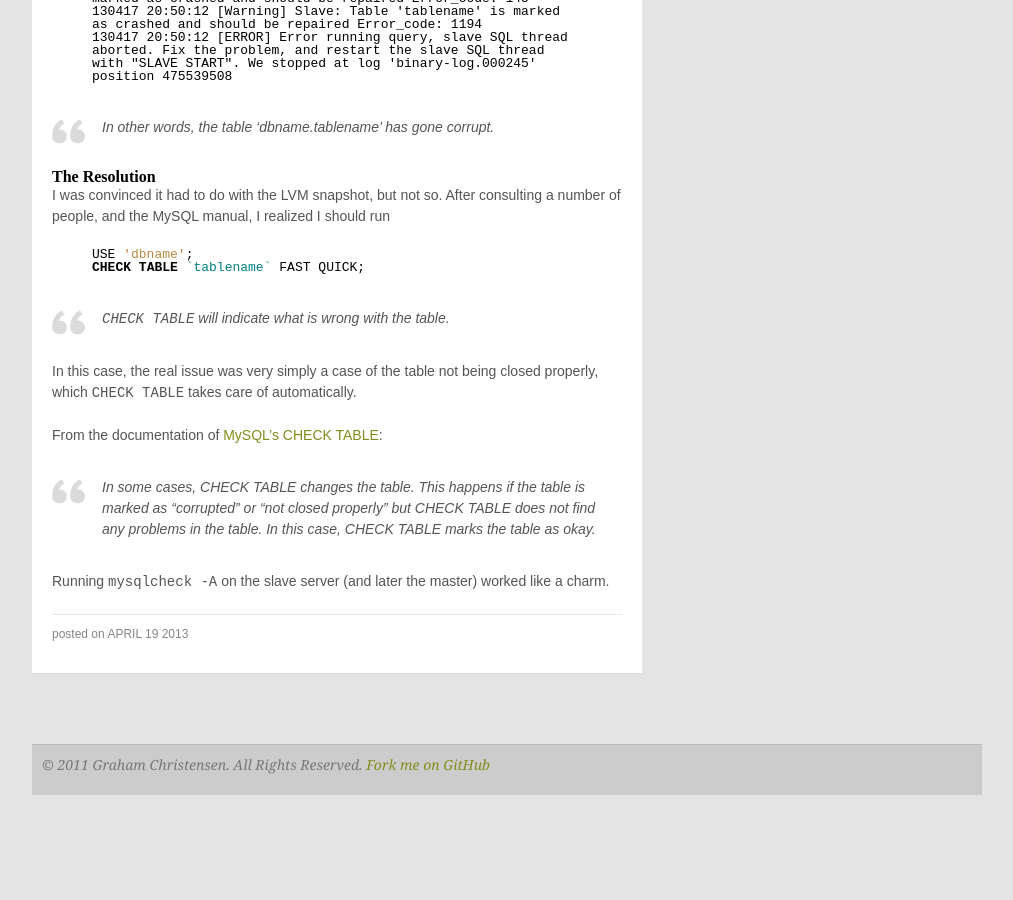
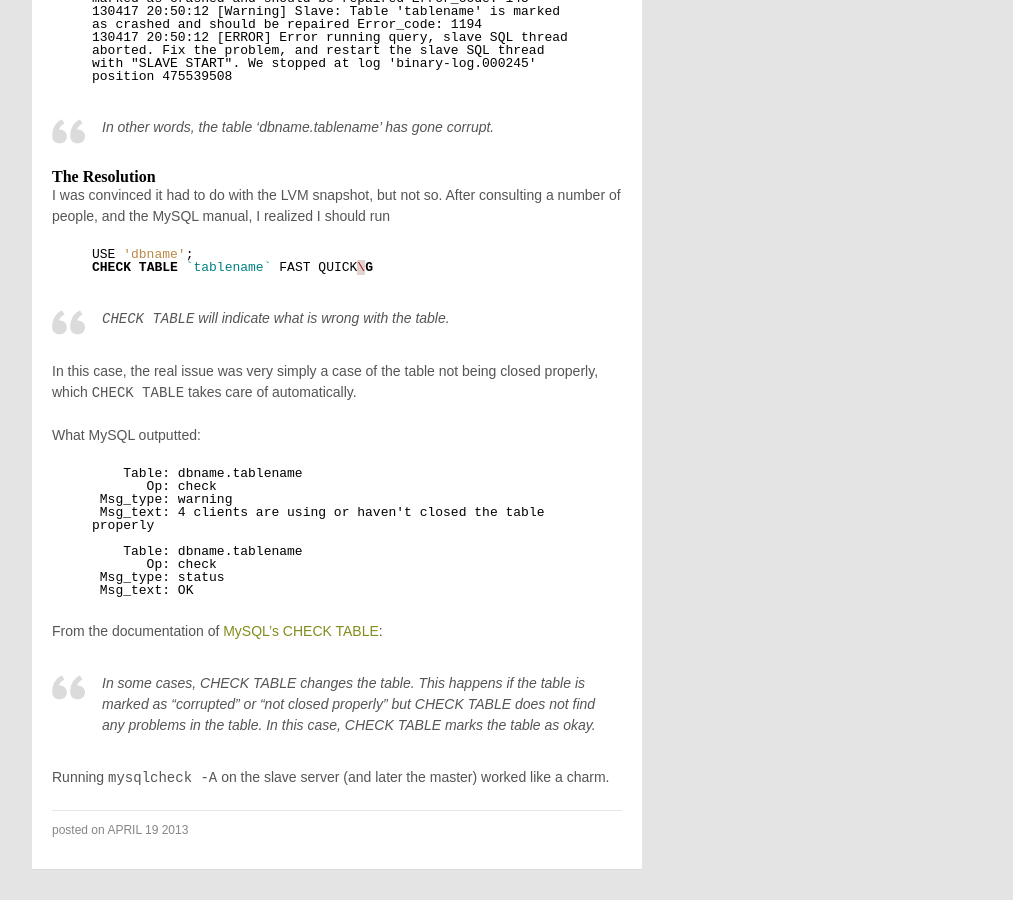
Before and after one commit to grahamc/grahamc.github.com, a Jekyll site: the page built from _posts/2013-04-19-mysql-slave-broken-lvm-snapshot-table-corrupt.markdown, in a window 1280 px wide and 900 px high, scrolled down 1526 px. Shown: the whole window, without its empty margins (138-1151 px from the left). Built offline with Jekyll 4.4.1, drawn with Linux system fonts in a browser that asks for light colours; comment, search, counter and statistics services are not loaded; before the commit the page ends 2361 px from its top, so only the background shows below that.

Commit message:
Document what MySQL sent back.

```diff
--- a/_posts/2013-04-19-mysql-slave-broken-lvm-snapshot-table-corrupt.markdown
+++ b/_posts/2013-04-19-mysql-slave-broken-lvm-snapshot-table-corrupt.markdown
@@ -88,13 +88,27 @@ a number of people, and the MySQL manual, I realized I should run
 
 {% highlight sql %}
 USE 'dbname';
-CHECK TABLE `tablename` FAST QUICK;
+CHECK TABLE `tablename` FAST QUICK\G
 {% endhighlight %}
 
 > `CHECK TABLE` will indicate what is wrong with the table.
 
 In this case, the real issue was very simply a case of the table not being
 closed properly, which `CHECK TABLE` takes care of automatically.
+
+What MySQL outputted:
+
+{% highlight text %}
+    Table: dbname.tablename
+       Op: check
+ Msg_type: warning
+ Msg_text: 4 clients are using or haven't closed the table properly
+
+    Table: dbname.tablename
+       Op: check
+ Msg_type: status
+ Msg_text: OK
+{% endhighlight %}
 
 From the documentation of
 [MySQL's CHECK TABLE](http://dev.mysql.com/doc/refman/5.1/en/check-table.html):
```
